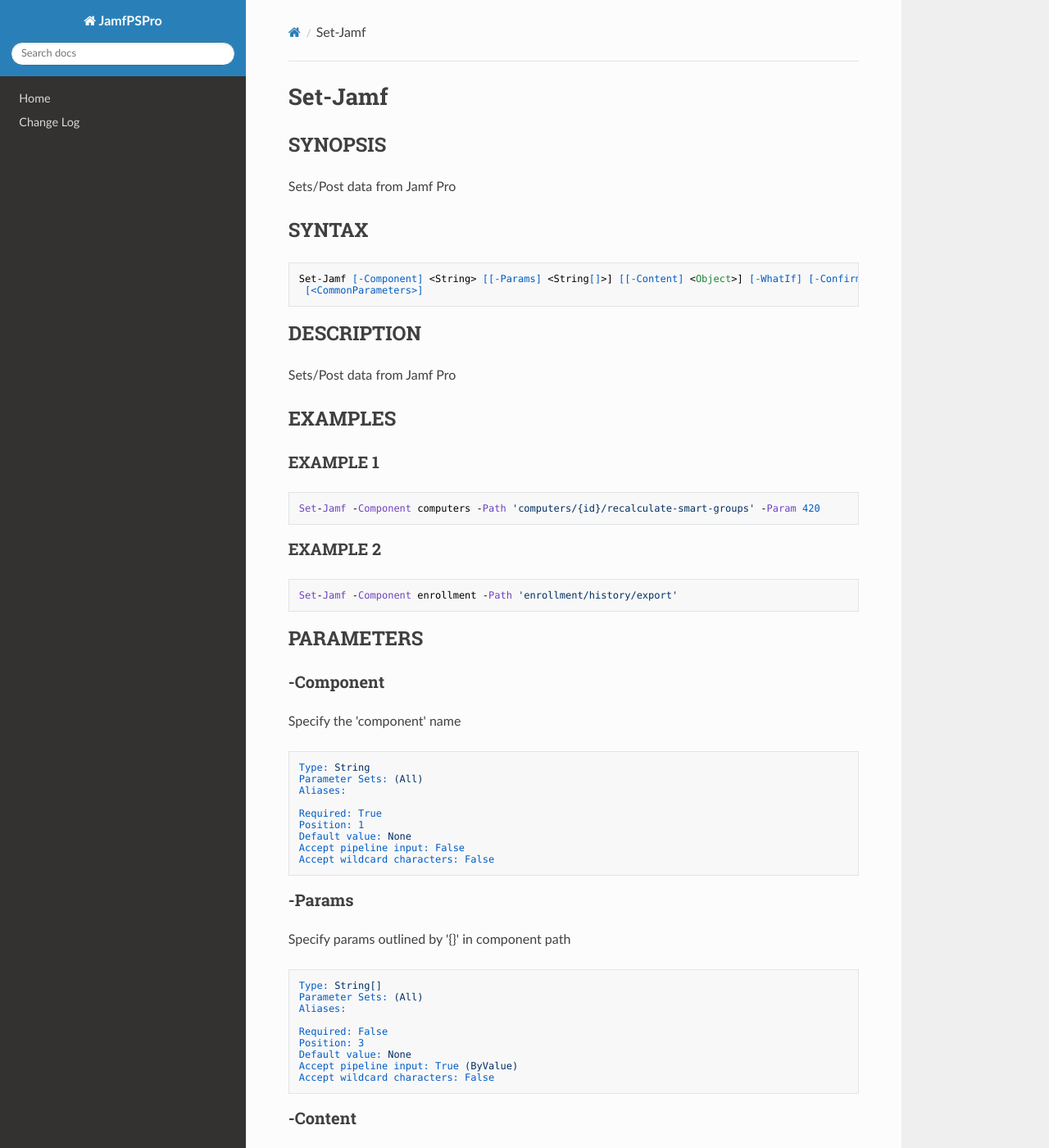
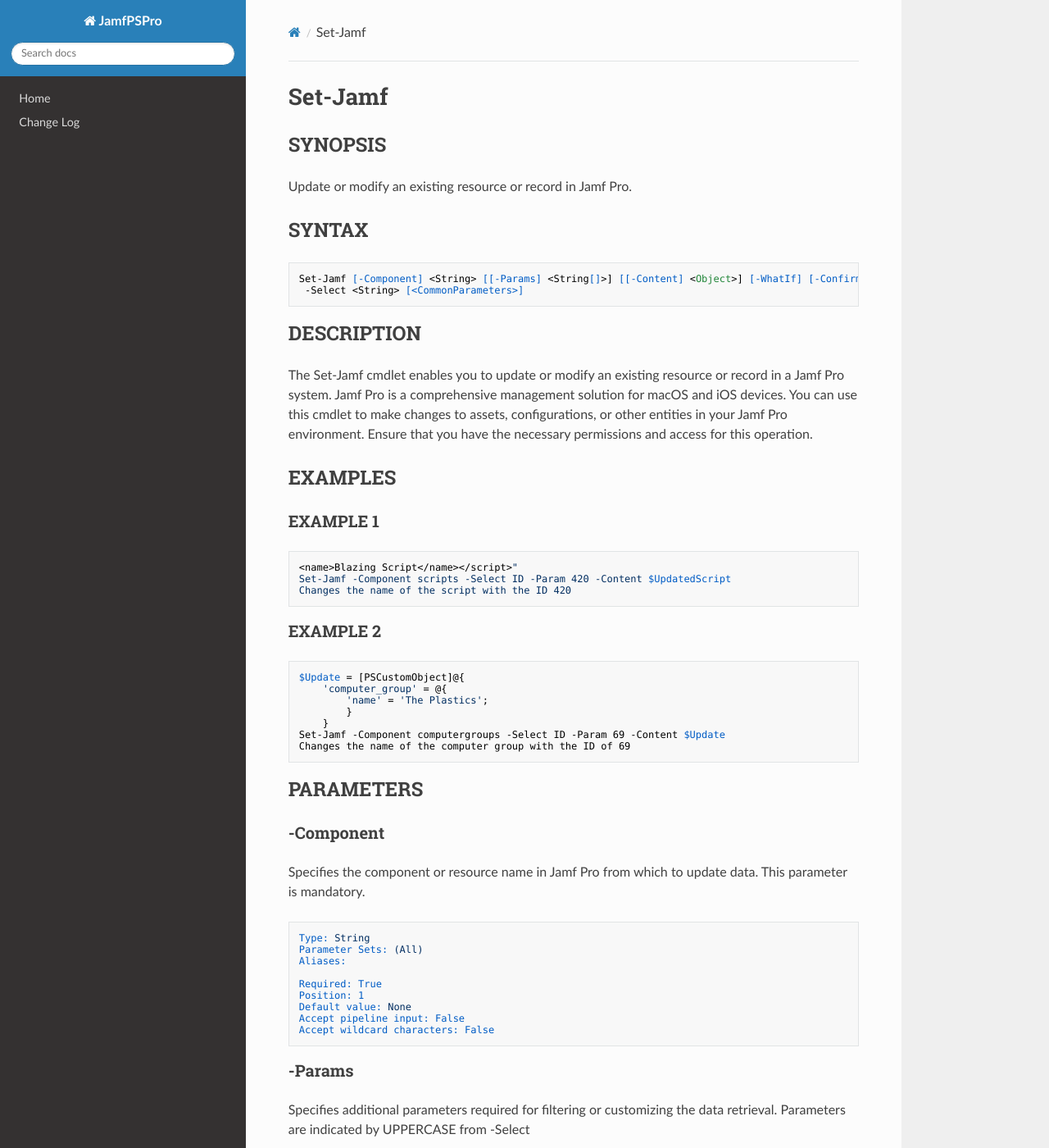
Before and after one commit to TrustyTristan/JamfPSPro, an MkDocs documentation site: the page built from docs/Set-Jamf.md, in a window 1280 px wide and 1400 px high. Shown: the whole window at 82% size. Built offline with MkDocs 1.6.1, drawn with Linux system fonts in a browser that asks for light colours; nearby versions of some CDN libraries; some of the changed text lies outside the part shown.

Commit message:
Changed to param -Path to -Select and made easier

````diff
--- a/docs/Set-Jamf.md
+++ b/docs/Set-Jamf.md
@@ -8,34 +8,50 @@ schema: 2.0.0
 # Set-Jamf
 
 ## SYNOPSIS
-Sets/Post data from Jamf Pro
+Update or modify an existing resource or record in Jamf Pro.
 
 ## SYNTAX
 
 ```
-Set-Jamf [-Component] <String> [[-Params] <String[]>] [[-Content] <Object>] [-WhatIf] [-Confirm] -Path <String>
- [<CommonParameters>]
+Set-Jamf [-Component] <String> [[-Params] <String[]>] [[-Content] <Object>] [-WhatIf] [-Confirm]
+ -Select <String> [<CommonParameters>]
 ```
 
 ## DESCRIPTION
-Sets/Post data from Jamf Pro
+The Set-Jamf cmdlet enables you to update or modify an existing resource or
+record in a Jamf Pro system.
+Jamf Pro is a comprehensive management solution
+for macOS and iOS devices.
+You can use this cmdlet to make changes to assets,
+configurations, or other entities in your Jamf Pro environment.
+Ensure that you
+have the necessary permissions and access for this operation.
 
 ## EXAMPLES
 
 ### EXAMPLE 1
 ```
-Set-Jamf -Component computers -Path 'computers/{id}/recalculate-smart-groups' -Param 420
+<name>Blazing Script</name></script>"
+Set-Jamf -Component scripts -Select ID -Param 420 -Content $UpdatedScript
+Changes the name of the script with the ID 420
 ```
 
 ### EXAMPLE 2
 ```
-Set-Jamf -Component enrollment -Path 'enrollment/history/export'
+$Update = [PSCustomObject]@{
+    'computer_group' = @{
+        'name' = 'The Plastics';
+        }
+    }
+Set-Jamf -Component computergroups -Select ID -Param 69 -Content $Update
+Changes the name of the computer group with the ID of 69
 ```
 
 ## PARAMETERS
 
 ### -Component
-Specify the 'component' name
+Specifies the component or resource name in Jamf Pro from which to update data.
+This parameter is mandatory.
 
 ```yaml
 Type: String
@@ -50,7 +66,9 @@ Accept wildcard characters: False
 ```
 
 ### -Params
-Specify params outlined by '{}' in component path
+Specifies additional parameters required for filtering or customizing the data
+retrieval.
+Parameters are indicated by UPPERCASE from -Select
 
 ```yaml
 Type: String[]
@@ -65,7 +83,7 @@ Accept wildcard characters: False
 ```
 
 ### -Content
-The content to send to jamf
+The content to send to jamf this can be in json, PSObject or jamf simple xml format.
 
 ```yaml
 Type: Object
@@ -110,7 +128,7 @@ Accept pipeline input: False
 Accept wildcard characters: False
 ```
 
-### -Path
+### -Select
 Specify the selection method of the 'component path'
 
 ```yaml
````
Also changed, not shown: docs/Get-Jamf.md (+26 -8 lines), docs/JamfPSPro.md (+5 -5 lines), docs/New-Jamf.md (+19 -9 lines), docs/Remove-Jamf.md (+14 -6 lines), 6 other files.
